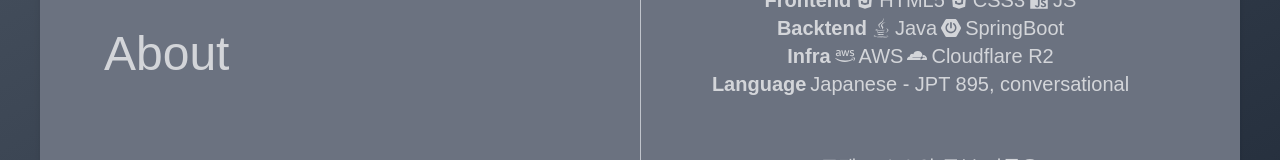
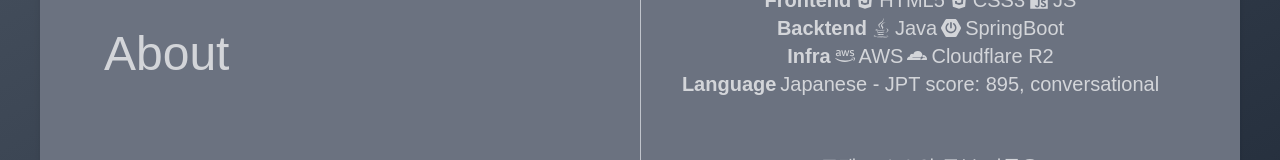
Before and after one commit to seonoh-k/portfolio, a React (Vite) app: page /about in a window 1280 px wide. Shown: the part 402-562 px from the top of the page. Built offline with nearby package versions, Linux system fonts and the light colour scheme; a web font is replaced by a local one.

Commit message:
some changes

```diff
--- a/src/pages/about.jsx
+++ b/src/pages/about.jsx
@@ -71,7 +71,7 @@ export default function About() {
                         <div className="flex items-center gap-1">
                             <span className="font-semibold md:text-xl">Language</span>
                             <div className="flex items-center gap-1 md:text-xl">
-                                Japanese - JPT 895, conversational
+                                Japanese - JPT score: 895, conversational
                             </div>
                         </div>
                     </div>
```
Also changed, not shown: 1 other file (tests, documents, lock files or other folders).
